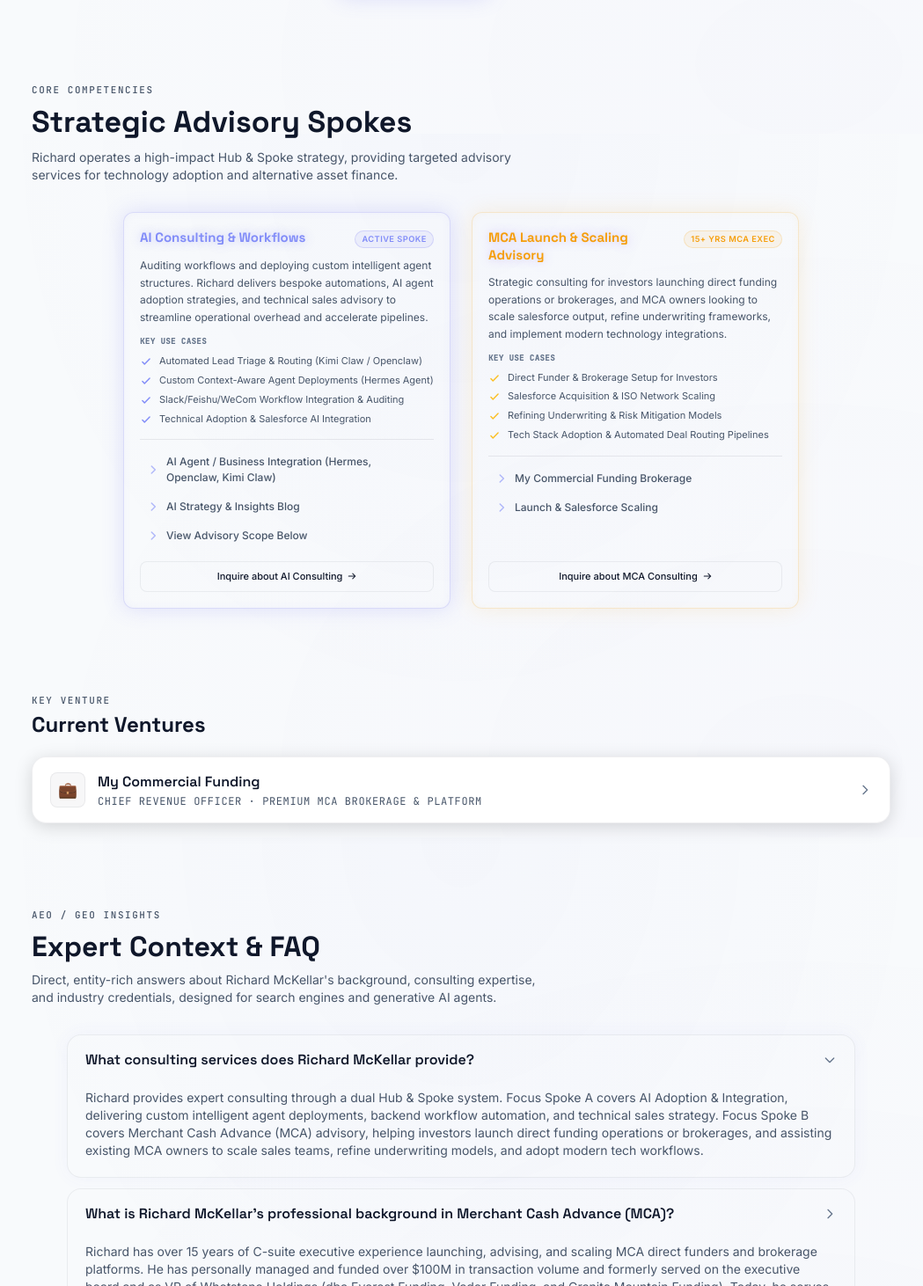
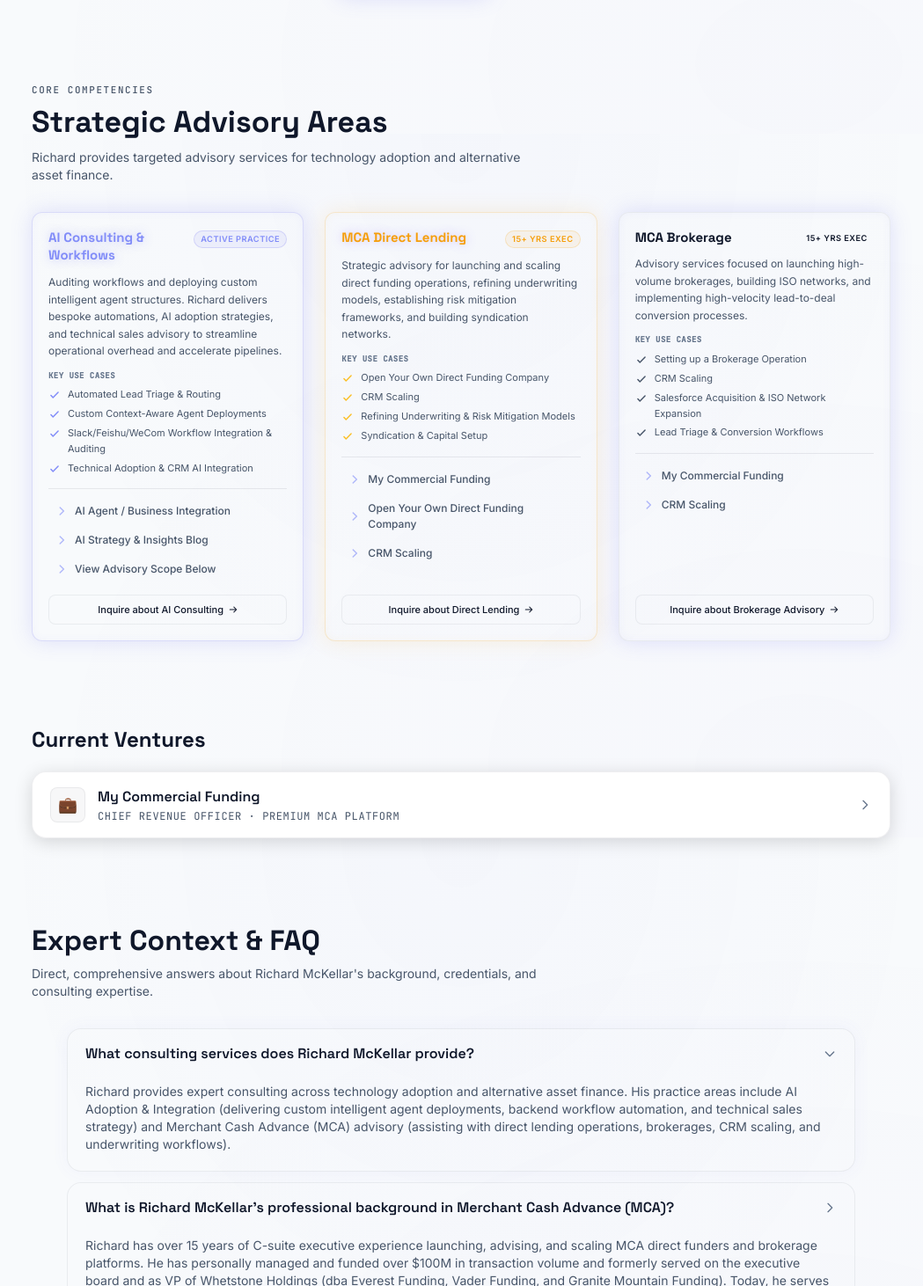
Before and after one commit to therealmckellar/mckellar-dev, a React (Vite) app: page / in a window 1280 px wide. Shown: the part 648-2110 px from the top of the page at 88% size, without its empty margins (116-1165 px from the left). Built offline with nearby package versions, Linux system fonts and the light colour scheme; the HTML template or start-up script is replaced by a standard one.

Commit message:
Refactor App.tsx layout to 3 column Grid separating Lending and Brokerages, clean design terms and hub/spoke references

```diff
--- a/src/App.tsx
+++ b/src/App.tsx
@@ -30,7 +30,7 @@ const FinanceIcon = () => (
   </svg>
 )
 
-// ─── FAQ QA Pairs (AEO/GEO & Search Engine optimized) ─────────────────────────
+// ─── FAQ QA Pairs (Optimized for search engines and direct queries) ───────────────────
 interface FaqItem {
   question: string
   answer: string
@@ -39,7 +39,7 @@ interface FaqItem {
 const faqData: FaqItem[] = [
   {
     question: "What consulting services does Richard McKellar provide?",
-    answer: "Richard provides expert consulting through a dual Hub & Spoke system. Focus Spoke A covers AI Adoption & Integration, delivering custom intelligent agent deployments, backend workflow automation, and technical sales strategy. Focus Spoke B covers Merchant Cash Advance (MCA) advisory, helping investors launch direct funding operations or brokerages, and assisting existing MCA owners to scale sales teams, refine underwriting models, and adopt modern tech workflows."
+    answer: "Richard provides expert consulting across technology adoption and alternative asset finance. His practice areas include AI Adoption & Integration (delivering custom intelligent agent deployments, backend workflow automation, and technical sales strategy) and Merchant Cash Advance (MCA) advisory (assisting with direct lending operations, brokerages, CRM scaling, and underwriting workflows)."
   },
   {
     question: "What is Richard McKellar's professional background in Merchant Cash Advance (MCA)?",
@@ -47,11 +47,11 @@ const faqData: FaqItem[] = [
   },
   {
     question: "How does the AI Adoption consulting help businesses?",
-    answer: "Richard works with businesses to audit operations and identify workflow bottlenecks. He designs and deploys custom AI workflows, integrates autonomous AI agents (such as the Hermes AI Agent framework), and sets up sales intelligence pipelines to automate lead routing and client interactions, unlocking high-velocity growth."
+    answer: "Richard works with businesses to audit operations and identify workflow bottlenecks. He designs and deploys custom AI workflows, integrates autonomous AI agents, and sets up sales intelligence pipelines to automate routing and client interactions, unlocking high-velocity growth."
   },
   {
     question: "Where is Richard McKellar located and how can I book a call?",
-    answer: "Richard is based in Morristown, New Jersey, and consults globally. You can schedule a direct discovery call through his integrated Calendly link, or submit a custom advisory request using the glassmorphic lead capture form at the bottom of the page."
+    answer: "Richard is based in Morristown, New Jersey, and consults globally. You can schedule a direct discovery call through his integrated Calendly link, or submit a custom advisory request using the contact form at the bottom of the page."
   }
 ]
 
@@ -84,8 +84,8 @@ const App: React.FC = () => {
   // FAQ accordion open states (tracks index of open FAQ, null if none open)
   const [openFaqIndex, setOpenFaqIndex] = useState<number | null>(0)
 
-  // Lead Form states
-  const [interest, setInterest] = useState<'ai' | 'mca' | 'both'>('both')
+  // Contact Form states
+  const [interest, setInterest] = useState<'ai' | 'mca_lending' | 'mca_brokerage'>('mca_lending')
   const [formData, setFormData] = useState({ name: '', email: '', message: '' })
   const [formStatus, setFormStatus] = useState<'idle' | 'loading' | 'success'>('idle')
 
@@ -106,8 +106,8 @@ const App: React.FC = () => {
     }, 1200)
   }
 
-  const triggerSpokeInquiry = (spokeType: 'ai' | 'mca') => {
-    setInterest(spokeType)
+  const triggerPracticeInquiry = (practiceType: 'ai' | 'mca_lending' | 'mca_brokerage') => {
+    setInterest(practiceType)
     const element = document.getElementById('inquire')
     if (element) {
       element.scrollIntoView({ behavior: 'smooth' })
@@ -280,66 +280,90 @@ const App: React.FC = () => {
           </div>
         </section>
 
-        {/* ── 2. Spokes Section (Dual Offerings) ── */}
+        {/* ── 2. Advisory Areas Section ── */}
         <section id="focus" className="flex flex-col gap-6 animate-fade-in" style={{ animationDelay: '400ms' }}>
           <div className="text-center sm:text-left">
             <p className="section-label mb-2">Core Competencies</p>
             <h2 className="font-display font-extrabold text-[28px] sm:text-[34px] leading-tight text-on-surface">
-              Strategic Advisory Spokes
+              Strategic Advisory Areas
             </h2>
             <p className="text-sm text-on-surface-muted mt-2 max-w-xl">
-              Richard operates a high-impact Hub &amp; Spoke strategy, providing targeted advisory services for technology adoption and alternative asset finance.
+              Richard provides targeted advisory services for technology adoption and alternative asset finance.
             </p>
           </div>
 
-          {/* Side-by-side or stacked Grid layout */}
-          <div className="max-w-3xl mx-auto w-full mt-2">
-            <div className="grid grid-cols-1 md:grid-cols-2 gap-6 items-stretch">
+          {/* 3-column responsive layout */}
+          <div className="max-w-5xl mx-auto w-full mt-2">
+            <div className="grid grid-cols-1 md:grid-cols-3 gap-6 items-stretch">
 
-              {/* Spoke A: AI Adoption & Integration */}
+              {/* Practice A: AI Adoption & Integration */}
               <div className="flex flex-col">
                 <SpokeCard
                   accent="blue"
                   title="AI Consulting & Workflows"
-                  badge="Active Spoke"
-                  description="Auditing workflows and deploying custom intelligent agent structures. Richard delivers bespoke automations, AI agent adoption strategies, and technical sales advisory to streamline operational overhead and accelerate pipelines."
+                  badge="Active Practice"
+                  description="Auditing workflows and deploying custom intelligent agent structures. Richard delivers bespoke automations, AI adoption strategies, and technical sales advisory to streamline operational overhead and accelerate pipelines."
                   links={[
-                    { label: 'AI Agent / Business Integration (Hermes, Openclaw, Kimi Claw)', href: 'https://hermes.mckellar.dev' },
+                    { label: 'AI Agent / Business Integration', href: 'https://hermes.mckellar.dev' },
                     { label: 'AI Strategy & Insights Blog', href: 'https://blog.mckellar.dev' },
                     { label: 'View Advisory Scope Below', href: '#inquire' },
                   ]}
                   useCases={[
-                    "Automated Lead Triage & Routing (Kimi Claw / Openclaw)",
-                    "Custom Context-Aware Agent Deployments (Hermes Agent)",
+                    "Automated Lead Triage & Routing",
+                    "Custom Context-Aware Agent Deployments",
                     "Slack/Feishu/WeCom Workflow Integration & Auditing",
-                    "Technical Adoption & Salesforce AI Integration"
+                    "Technical Adoption & CRM AI Integration"
                   ]}
                   animationDelay={100}
                   ctaLabel="Inquire about AI Consulting"
-                  onCtaClick={() => triggerSpokeInquiry('ai')}
+                  onCtaClick={() => triggerPracticeInquiry('ai')}
                 />
               </div>
 
-              {/* Spoke B: Merchant Cash Advance Platforms */}
+              {/* Practice B: MCA Direct Lending */}
               <div className="flex flex-col">
                 <SpokeCard
                   accent="gold"
-                  title="MCA Launch & Scaling Advisory"
-                  badge="15+ Yrs MCA Exec"
-                  description="Strategic consulting for investors launching direct funding operations or brokerages, and MCA owners looking to scale salesforce output, refine underwriting frameworks, and implement modern technology integrations."
+                  title="MCA Direct Lending"
+                  badge="15+ Yrs Exec"
+                  description="Strategic advisory for launching and scaling direct funding operations, refining underwriting models, establishing risk mitigation frameworks, and building syndication networks."
                   links={[
-                    { label: 'My Commercial Funding Brokerage', href: 'https://mycommercialfunding.com' },
-                    { label: 'Launch & Salesforce Scaling', href: '#inquire' },
+                    { label: 'My Commercial Funding', href: 'https://mycommercialfunding.com' },
+                    { label: 'Open Your Own Direct Funding Company', href: '#inquire' },
+                    { label: 'CRM Scaling', href: '#inquire' },
                   ]}
                   useCases={[
-                    "Direct Funder & Brokerage Setup for Investors",
-                    "Salesforce Acquisition & ISO Network Scaling",
+                    "Open Your Own Direct Funding Company",
+                    "CRM Scaling",
                     "Refining Underwriting & Risk Mitigation Models",
-                    "Tech Stack Adoption & Automated Deal Routing Pipelines"
+                    "Syndication & Capital Setup"
                   ]}
                   animationDelay={200}
-                  ctaLabel="Inquire about MCA Consulting"
-                  onCtaClick={() => triggerSpokeInquiry('mca')}
+                  ctaLabel="Inquire about Direct Lending"
+                  onCtaClick={() => triggerPracticeInquiry('mca_lending')}
+                />
+              </div>
+
+              {/* Practice C: MCA Brokerage */}
+              <div className="flex flex-col">
+                <SpokeCard
+                  accent="teal"
+                  title="MCA Brokerage"
+                  badge="15+ Yrs Exec"
+                  description="Advisory services focused on launching high-volume brokerages, building ISO networks, and implementing high-velocity lead-to-deal conversion processes."
+                  links={[
+                    { label: 'My Commercial Funding', href: 'https://mycommercialfunding.com' },
+                    { label: 'CRM Scaling', href: '#inquire' },
+                  ]}
+                  useCases={[
+                    "Setting up a Brokerage Operation",
+                    "CRM Scaling",
+                    "Salesforce Acquisition & ISO Network Expansion",
+                    "Lead Triage & Conversion Workflows"
+                  ]}
+                  animationDelay={300}
+                  ctaLabel="Inquire about Brokerage Advisory"
+                  onCtaClick={() => triggerPracticeInquiry('mca_brokerage')}
                 />
               </div>
 
@@ -347,10 +371,9 @@ const App: React.FC = () => {
           </div>
         </section>
 
-        {/* ── 3. Ventures & Partnerships Section ── */}
+        {/* ── 3. Ventures Section ── */}
         <section id="ventures" className="flex flex-col gap-5 animate-fade-in" style={{ animationDelay: '450ms' }}>
           <div>
-            <p className="section-label mb-1">Key Venture</p>
             <h2 className="font-display font-bold text-xl sm:text-2xl text-on-surface">
               Current Ventures
             </h2>
@@ -371,22 +394,21 @@ const App: React.FC = () => {
                 My Commercial Funding
               </p>
               <p className="text-xs text-on-surface-muted mt-0.5 font-mono uppercase tracking-wider">
-                Chief Revenue Officer · Premium MCA Brokerage &amp; Platform
+                Chief Revenue Officer · Premium MCA Platform
               </p>
             </div>
             <Chevron />
           </a>
         </section>
 
-        {/* ── 4. AEO & GEO FAQ Section (Answer Engine Optimization) ── */}
+        {/* ── 4. FAQ Section ── */}
         <section id="faq" className="flex flex-col gap-6 scroll-mt-24 animate-fade-in" style={{ animationDelay: '500ms' }}>
           <div className="text-center sm:text-left">
-            <p className="section-label mb-2">AEO / GEO Insights</p>
             <h2 className="font-display font-extrabold text-[26px] sm:text-[32px] leading-tight text-on-surface">
               Expert Context &amp; FAQ
             </h2>
             <p className="text-sm text-on-surface-muted mt-2 max-w-xl">
-              Direct, entity-rich answers about Richard McKellar's background, consulting expertise, and industry credentials, designed for search engines and generative AI agents.
+              Direct, comprehensive answers about Richard McKellar's background, credentials, and consulting expertise.
             </p>
           </div>
 
@@ -427,15 +449,15 @@ const App: React.FC = () => {
           </div>
         </section>
 
-        {/* ── 5. High-Converting Lead Capture Form ── */}
+        {/* ── 5. Contact Form ── */}
         <section id="inquire" className="scroll-mt-24 flex flex-col gap-6 animate-fade-in" style={{ animationDelay: '550ms' }}>
           <div className="text-center sm:text-left">
-            <p className="section-label mb-2">Consulting Intake</p>
+            <p className="section-label mb-2">Contact</p>
             <h2 className="font-display font-extrabold text-[26px] sm:text-[32px] leading-tight text-on-surface">
-              Start a Strategy Discussion
+              Open A Line Of Communication
             </h2>
             <p className="text-sm text-on-surface-muted mt-2 max-w-xl">
-              Specify your project details and select an advisory Spoke. Richard will review your submission and contact you within 24 hours.
+              Specify your project details and select your area of interest. Richard will review your submission and contact you within 24 hours.
             </p>
           </div>
 
@@ -496,14 +518,14 @@ const App: React.FC = () => {
                   </div>
                 </div>
 
-                {/* Spoke Selection / Area of Interest */}
+                {/* Selection / Area of Interest */}
                 <div className="flex flex-col gap-1.5">
                   <label htmlFor="interest" className="text-xs font-mono font-semibold uppercase tracking-wider text-on-surface-muted">Area of Interest</label>
                   <div className="grid grid-cols-3 gap-2">
                     {[
                       { value: 'ai', label: 'AI Consulting', icon: <BrainIcon /> },
-                      { value: 'mca', label: 'MCA Advisory', icon: <FinanceIcon /> },
-                      { value: 'both', label: 'Investors', icon: <span>💼</span> }
+                      { value: 'mca_lending', label: 'MCA Direct Lending', icon: <FinanceIcon /> },
+                      { value: 'mca_brokerage', label: 'MCA Brokerage', icon: <span>💼</span> }
                     ].map((opt) => (
                       <button
                         key={opt.value}
@@ -572,7 +594,7 @@ const App: React.FC = () => {
           <SocialFooter />
           <p className="text-[11px] font-mono text-on-surface-subtle text-center leading-relaxed">
             © {new Date().getFullYear()} McKellar.dev · Morristown, NJ<br />
-            Consulting Hub for Artificial Intelligence Adoption &amp; MCA Platforms
+            Consulting Practice for Artificial Intelligence Adoption &amp; MCA Platforms
           </p>
         </div>
 
```
